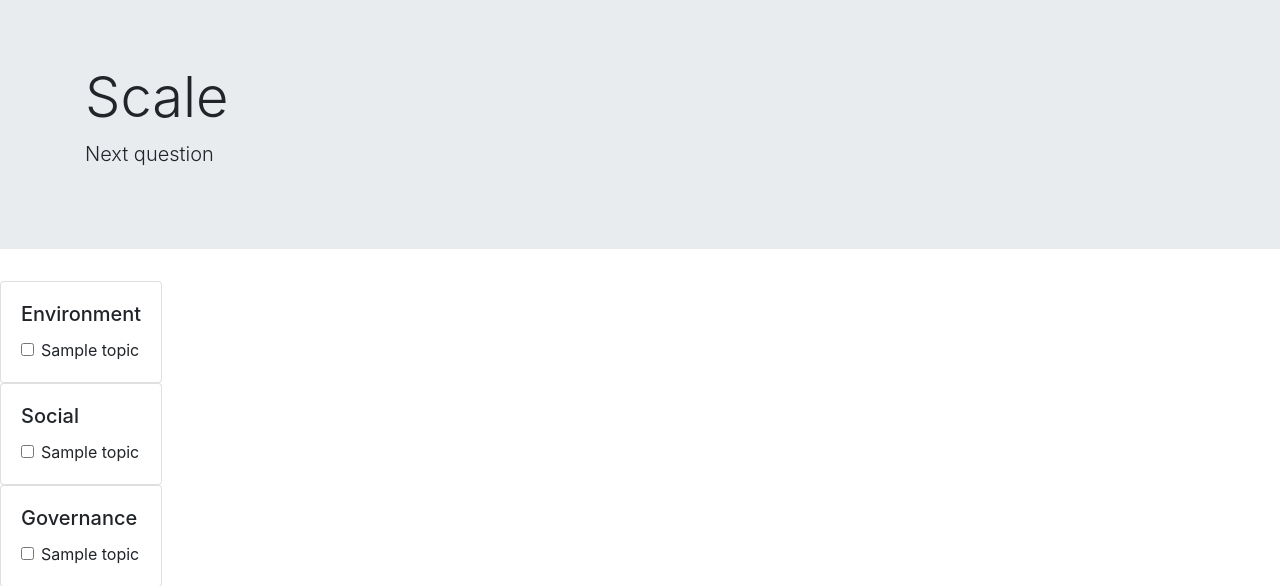
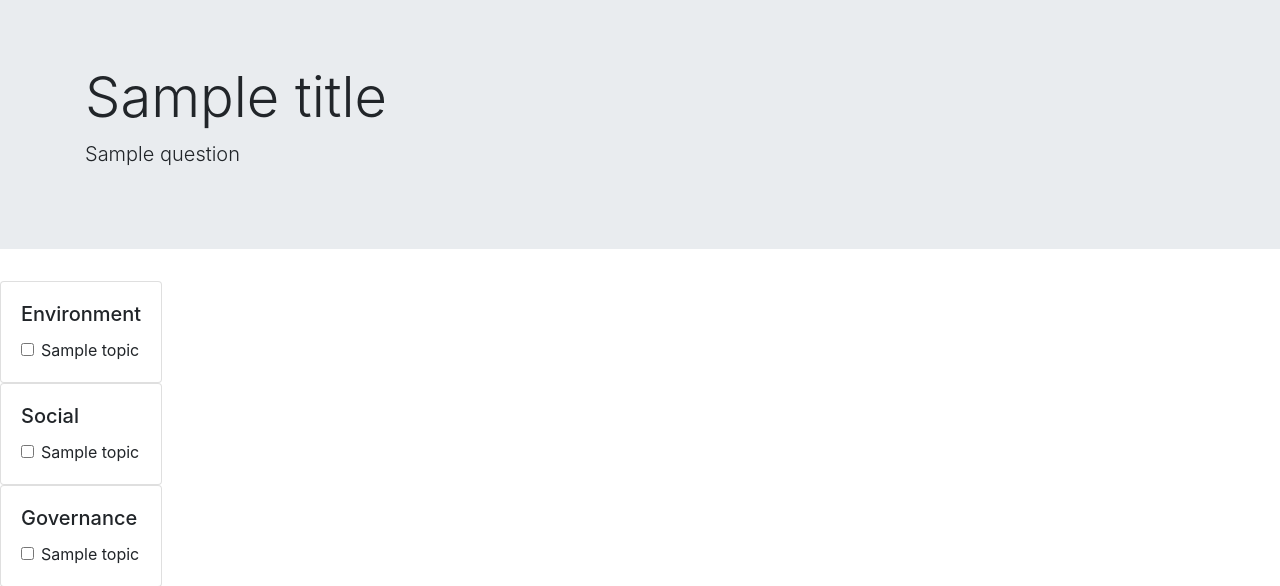
Before and after one commit to henrietta-k/flask, a Flask app: template templates/question.html in a window 1280 px wide. Shown: the top 586 px of the page. Run offline with Flask 3, Linux system fonts and the light colour scheme; the template is opened without the code that fills it: most values are stand-ins (such as "Sample title", 1, 10 or a date in 2020); some libraries are stand-ins or nearby versions.

Commit message:
Before changing to range

```diff
--- a/app.py
+++ b/app.py
@@ -1,4 +1,4 @@
-from flask import Flask, request, render_template, redirect, url_for
+from flask import Flask, request, render_template
 from utils import *
 
 app = Flask(__name__)
@@ -12,31 +12,28 @@ def index():
 def topics():
     return render_template("topics.html")
 
-#First question to ask the user
-@app.route("/question-1", methods=["POST"])
-def question_1():
-    environment = request.form.get("environment")
-    social = request.form.get("social")
-    governance = request.form.get("governance")
-    return render_template("question-1.html", environment=environment, social=social, governance=governance)
+#For each subsequent question
+#Change each column to 3 checkboxes each with low, medium, high
+@app.route('/question/<int:id>', methods=["POST"])
+def question(id):
+    if questions_ext:
+        if id == 1:
+            #Remember to split this by "," later on
+            e = request.form.get("e")
+            s = request.form.get("s")
+            g = request.form.get("g")
+        else:
+            e = request.form.getlist("e")
+            s = request.form.getlist("s")
+            g = request.form.getlist("g")
+        id += 1
+        title, q = questions_ext.pop(0)
 
-#DELETE THIS LATER
-@app.route("/question", methods=["POST", "GET"])
-def question_2():
-    #environment = request.form.get("environment")
-    #social = request.form.get("social")
-    #governance = request.form.get("governance")
-    return render_template("question.html", environment=environment, social=social, governance=governance)
-
-#Current question number
-question_id = 2
-
-#For each remaining question
-@app.route('/#question/<int:id>')
-def question(e, s, g, next, methods=["POST", "GET"]): #q, topics, next=True figure out how to use inputs later
-    if questions_ext:
-        next=True
-    return render_template("question-<int>.html", environment=e, social=s, governance=g, next=next) #Figure out how to fix this
+        #Update topics + minheap
+        #Update the questions list
+        return render_template("question.html", environment=e, social=s, governance=g, next=id, question=q, title=title)
+    else:
+        return render_template("results.html")
 
 #######################
 #GREEDY ALGORITHM HERE#
@@ -47,11 +44,3 @@ def question(e, s, g, next, methods=["POST", "GET"]): #q, topics, next=True figu
 def results():
     topics = ["1", "2", "3"]
     return render_template("results.html", topics=topics)
-
-
-#THESE ROUTES AREN'T CURRENTLY IN USE
-@app.route('/about')
-def about():
-    id = "Materiality Assesment"
-    names = ["1", "2", "3"]
-    return render_template("about.html", title=id, names=names)
--- a/templates/question.html
+++ b/templates/question.html
@@ -6,14 +6,14 @@
     <!--Instructions-->
     <div class="jumbotron jumbotron-fluid">
         <div class="container">
-          <h1 class="display-4">Scale</h1>
-          <p class="lead">Next question</p>
+          <h1 class="display-4"> {{ title }} </h1>
+          <p class="lead"> {{ question }} </p>
         </div>
       </div>
 
       <!--Answering the question-->
     <div class="card-group">
-        <form action="/question" method="POST">
+        <form action="/question/{{next}}" method="POST">
 
         <!--Environmental topics-->
         <div class="card">
@@ -21,7 +21,7 @@
               <h5 class="card-title">Environment</h5>
               {% for topic in environment %}
               <div class="form-check">
-                <input class="form-check-input" type="checkbox" value="" id="defaultCheck1" name="environment">
+                <input class="form-check-input" type="checkbox" value={{topic}} id="defaultCheck1" name="e">
                 <label class="form-check-label" for="defaultCheck1">
                   {{ topic }}
                 </label>
@@ -36,7 +36,7 @@
               <h5 class="card-title">Social</h5>
               {% for topic in social %}
               <div class="form-check">
-                <input class="form-check-input" type="checkbox" value="" id="defaultCheck1" name="social">
+                <input class="form-check-input" type="checkbox" value={{topic}} id="defaultCheck1" name="s">
                 <label class="form-check-label" for="defaultCheck1">
                   {{ topic }}
                 </label>
@@ -51,7 +51,7 @@
               <h5 class="card-title">Governance</h5>
               {% for topic in governance %}
               <div class="form-check">
-                <input class="form-check-input" type="checkbox" value="" id="defaultCheck1" name="governance">
+                <input class="form-check-input" type="checkbox" value={{topic}} id="defaultCheck1" name="g">
                 <label class="form-check-label" for="defaultCheck1">
                   {{ topic }}
                 </label>
--- a/utils.py
+++ b/utils.py
@@ -2,14 +2,14 @@
 Contains questions that will be asked
 """
 
-questions_ext = ["Scale: How grave is its negative impact?",
-             "Scope: How widespread is the impact? (Eg. the number of individuals affected or the extend of environmental damage.) ",
-             "Irremediable character: How hard is it to counteract or make good the resulting harm? ",
-             "How severe is the potential negative human rights impacts? ",
-             "How likely is the potential negative human rights impact? ",
-             "What is the scale of the potential positive impact? ",
-             "What is the scope of the potential positive impact? ",
-             "What is the likelihood of the potential positive impact? "]
+questions_ext = [("Scale of Negative Impact", "How grave is its negative impact?"),
+                 ("Scope of Negative Impact", "How widespread is the impact? (Eg. the number of individuals affected or the extend of environmental damage.)"),
+                 ("Irremediable Character", "How hard is it to counteract or make good the resulting harm?"),
+                 ("Human Rights", "How severe is the potential negative human rights impacts?"),
+                 ("Human Rights", "How likely is the potential negative human rights impact?"),
+                 ("Scale of Positive Impact", "What is the scale of the potential positive impact?"),
+                 ("Scope of Positive Impact", "What is the scope of the potential positive impact?"),
+                 ("Likelihood", "What is the likelihood of the potential positive impact?")]
 
 bounds_ext = [0, 0, 0, 0, 0, 0, 0, 0]
 
```
Also changed, not shown: templates/question-1.html (+4 -4 lines), templates/topics.html (+4 -4 lines).
